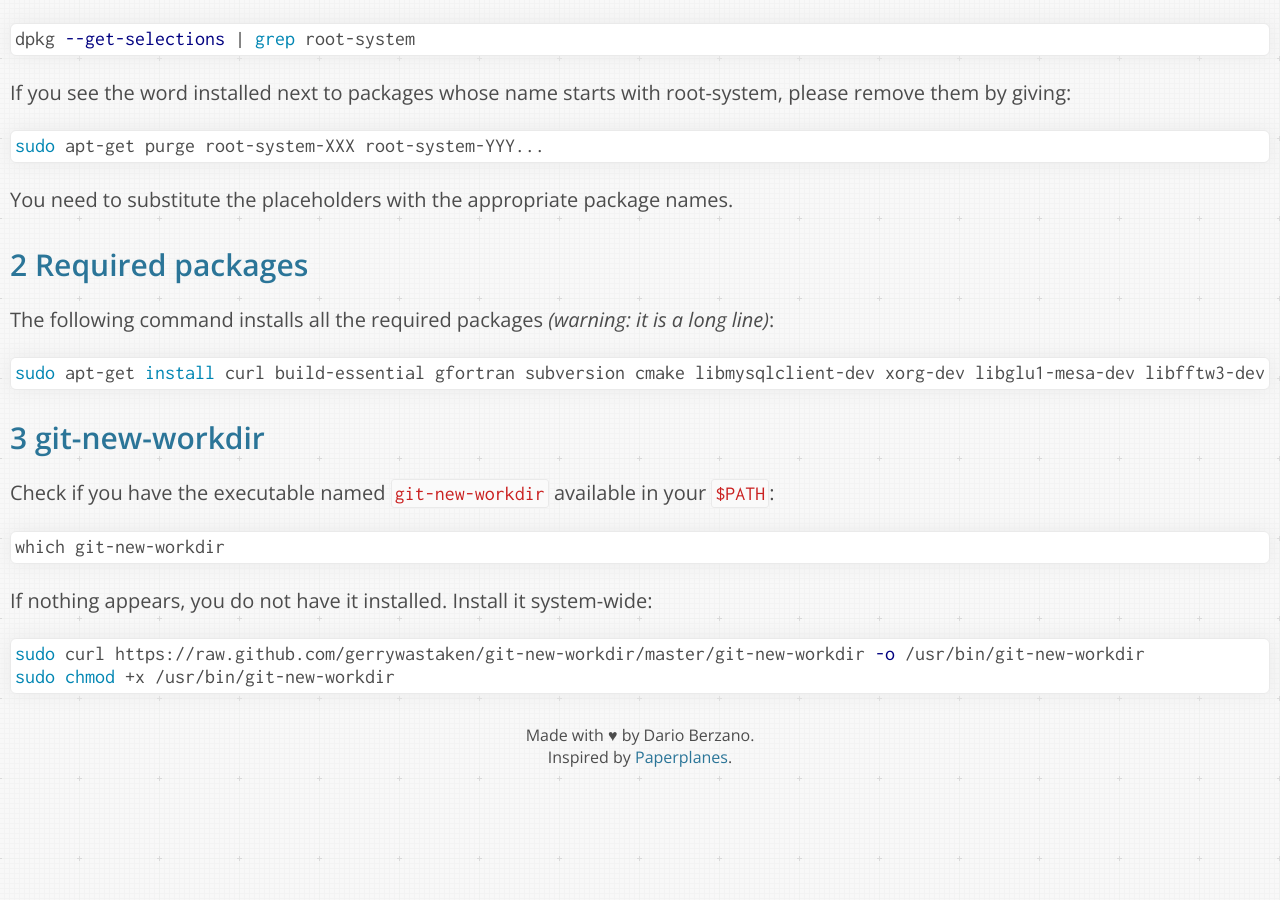
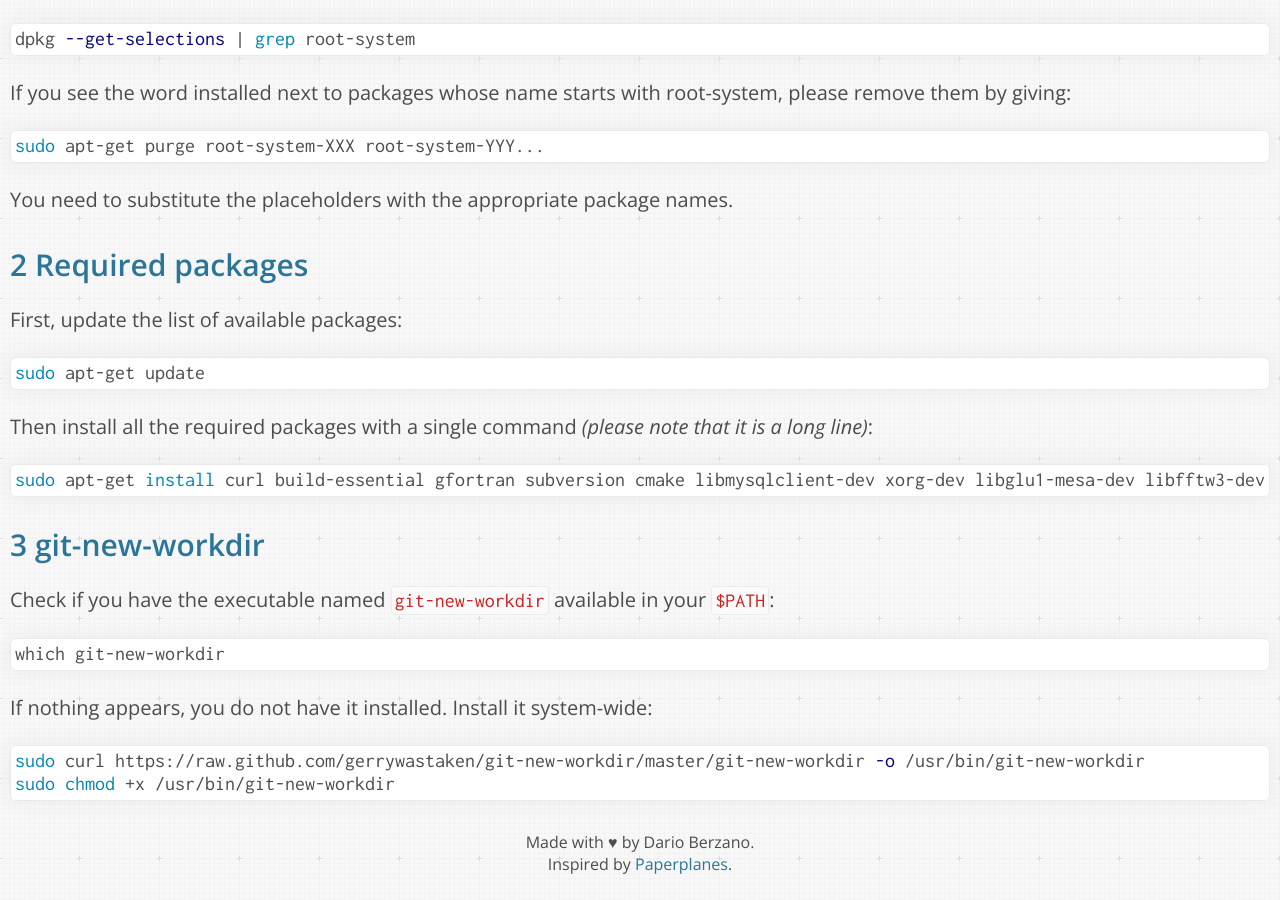
Before and after one commit to dberzano/dberzano.github.io, a Jekyll site: the page built from alice/install-aliroot/prereq-ubuntu.md, in a window 1280 px wide and 900 px high, scrolled down 742 px. Built offline with Jekyll 4.4.1, drawn with Linux system fonts in a browser that asks for light colours; Markdown is read by kramdown in place of the engine named in the settings; before the commit the page ends 1535 px from its top, so only the background shows below that.

Commit message:
Added apt-get update

````diff
--- a/alice/install-aliroot/prereq-ubuntu.md
+++ b/alice/install-aliroot/prereq-ubuntu.md
@@ -40,8 +40,14 @@ names.
 Required packages
 -----------------
 
-The following command installs all the required packages *(warning: it
-is a long line)*:
+First, update the list of available packages:
+
+```sh
+sudo apt-get update
+```
+
+Then install all the required packages with a single command *(please
+note that it is a long line)*:
 
 ```sh
 sudo apt-get install curl build-essential gfortran subversion cmake libmysqlclient-dev xorg-dev libglu1-mesa-dev libfftw3-dev libssl-dev libxml2-dev libtool automake git unzip libcgal-dev
````
